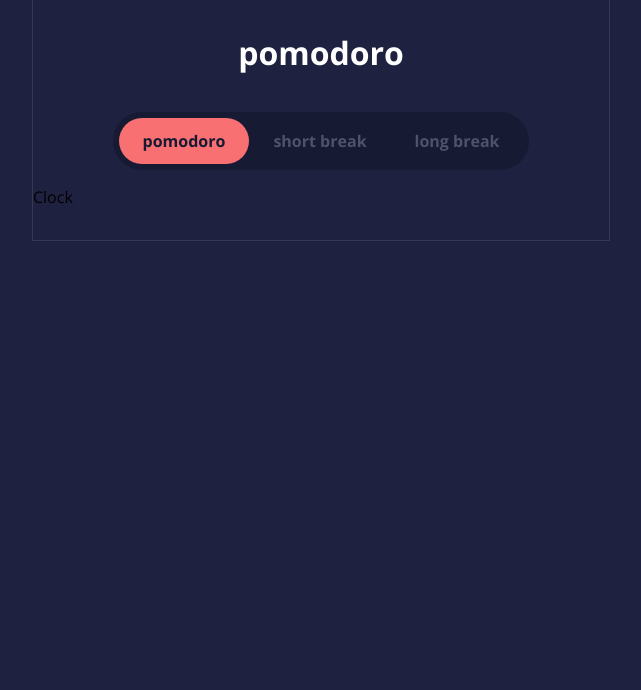
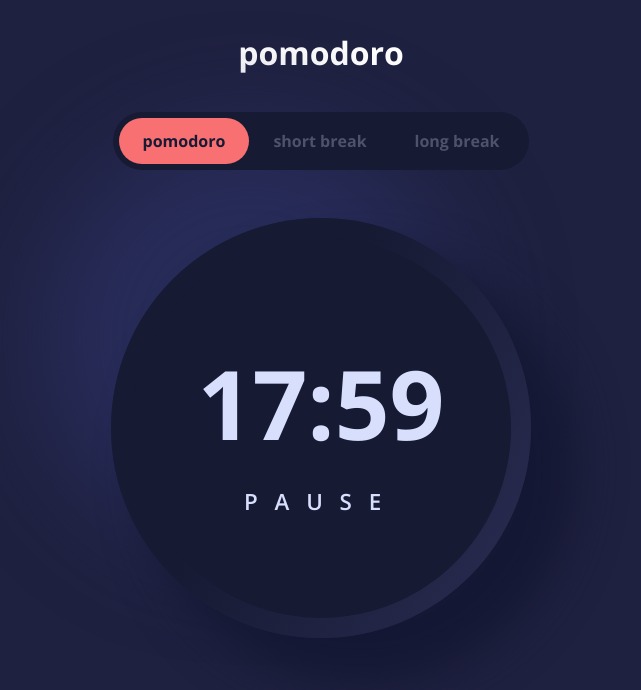
Before and after one commit to felipexperto/pomodoro, a React (Create React App) app in the folder ts-zth/: page / in a window 1280 px wide. Shown: the top 690 px of the page, without its empty margins (319-960 px from the left). Built offline with nearby package versions, Linux system fonts and the light colour scheme.

Commit message:
feat: Criado hook, components, feitas estilizações
[WIP] Bug de estado com gaugeCircleRadius

```diff
--- a/ts-zth/src/components/App/App.style.ts
+++ b/ts-zth/src/components/App/App.style.ts
@@ -9,7 +9,6 @@ export const MainTitle = styled.h1`
 export const Container = styled.div`
   margin: 0 auto;
   max-width: ${({ theme }) => theme.sizes.phone}px;
-  outline: 1px solid rgba(255,255,255,.1);
   padding-bottom: 2rem;
   padding-top: 2rem;
   width: 100%;
--- a/ts-zth/src/components/Clock/Clock.style.ts
+++ b/ts-zth/src/components/Clock/Clock.style.ts
@@ -1,5 +1,81 @@
-import styled from 'styled-components';
+import styled from 'styled-components/macro';
 
 export const ClockWrapper = styled.div`
+  align-items: center;
+  display: flex;
+  justify-content: center;
+  margin-top: 2rem;
+`;
+export const Frame = styled.div`
+  background: ${({ theme }) => theme.colors.darkPurple};
+  background: linear-gradient(120deg, rgba(22,26,51,1) 40%, rgba(42,45,82,1) 100%);
+  border-radius: 100rem;
+  box-shadow: 40px 40px 45px 7px #151834, -70px -90px 100px 1px #282c59, 5px 5px 15px 5px rgb(0 0 0 / 0%);
+  display: inline-block;
+  padding: 20px;
+`;
+export const Inside = styled.div`
+  align-items: center;
+  background-color: ${({ theme }) => theme.colors.darkPurple};
+  border-radius: 100rem;
+  display: flex;
+  height: 380px;
+  justify-content: center;
+  position: relative;
+  width: 380px;
+`;
+export const Content = styled.div`
+  position: relative;
+  text-align: center;
+  z-index: ${({ theme }) => theme.zIndex.clockContent};
+`;
+export const Time = styled.div`
+  color: ${({ theme }) => theme.colors.lightGray};
+  font-size: 6rem;
+  font-weight: ${({ theme }) => theme.fonts.weight.bolder};
+`;
+export const Button = styled.button`
+  appearance: none;
+  background-color: transparent;
+  border: 0;
+  color: ${({ theme }) => theme.colors.lightGray};
+  font-size: 1.4rem;
+  font-weight: ${({ theme }) => theme.fonts.weight.bold};
+  letter-spacing: 0.75em;
+  margin-top: 1rem;
+  text-transform: uppercase;
+`;
+export const Gauge = styled.div<{
+  circleDiameter: number,
+  percentualPassed: number,
+}>`
+  bottom: 0;
+  left: 0;
+  position: absolute;
+  right: 0;
+  top: 0;
+  z-index: ${({ theme }) => theme.zIndex.clockGauge};
+
+  & svg {
+    fill: transparent;
+    height: 100%;
+    stroke-width: 10px;
+    width: 100%;
+  }
+  & circle {
+    stroke: ${({ theme }) => theme.colors.salmon};
+    stroke-dasharray: calc(3.14 * ${({ circleDiameter }) => circleDiameter});
+    stroke-dashoffset: calc((3.14 * ${({ circleDiameter }) => circleDiameter}) * ${({ percentualPassed }) => percentualPassed});
+    stroke-linecap: round;
+    transition: 0.6s ease-out;
+  }
+
+
 
 `;
+
+/*
+  raio = 50;
+  diametro = 50 * 2;
+  circunferencia = π * d
+*/
--- a/ts-zth/src/components/Clock/Clock.tsx
+++ b/ts-zth/src/components/Clock/Clock.tsx
@@ -1,11 +1,51 @@
-import React from 'react';
+import React, { useEffect, useRef, useState } from 'react';
 
+import useWindowSize from '../../hooks/useWindowSize';
 import * as S from './Clock.style';
 
 function Clock(): JSX.Element {
+  const { width } = useWindowSize();
+  const gaugeRef = useRef<HTMLDivElement>(null);
+  const [gaugeCircleDiameter, setGaugeCircleDiameter] = useState<number>(0);
+  const [gaugeCircleRadius, setGaugeCircleRadius] = useState<number>(0);
+
+  useEffect(() => {
+    setTimeout(function() {
+      if ('current' in gaugeRef) {
+        const { current } = gaugeRef;
+        const gaugeWrapperWidth = current?.clientWidth;
+
+        if (gaugeWrapperWidth) {
+          setGaugeCircleDiameter(gaugeWrapperWidth - 32);
+          setGaugeCircleRadius(gaugeCircleDiameter / 2);
+        }
+      }
+    }, 3000)
+  }, [width]);
+
   return (
     <S.ClockWrapper>
-      Clock
+      <S.Frame>
+        <S.Inside>
+          <S.Content>
+            <S.Time>17:59</S.Time>
+            <S.Button>Pause</S.Button>
+          </S.Content>
+          <S.Gauge
+            circleDiameter={gaugeCircleDiameter}
+            percentualPassed={.10}
+            ref={gaugeRef}
+          >
+            { gaugeCircleRadius > 0 && (
+              <svg
+                version="1.1"
+                xmlns="http://www.w3.org/2000/svg">
+                <circle cx="50%" cy="50%" r={gaugeCircleRadius}/>
+              </svg>
+            )}
+          </S.Gauge>
+        </S.Inside>
+      </S.Frame>
     </S.ClockWrapper>
   );
 }
--- a/ts-zth/src/components/Tabs/Tabs.style.ts
+++ b/ts-zth/src/components/Tabs/Tabs.style.ts
@@ -4,6 +4,8 @@ export const TabsWrapper = styled.div`
   align-items: middle;
   display: flex;
   justify-content: center;
+  position: relative;
+  z-index: ${({ theme }) => theme.zIndex.tabs};
 `;
 
 export const Tabs = styled.ol<{positionOfActiveItem: number}>`
--- /dev/null
+++ b/ts-zth/src/hooks/useWindowSize/index.ts
@@ -0,0 +1,26 @@
+import { useState, useEffect } from 'react';
+
+const useWindowSize = () => {
+  const [width, setWidth] = useState<null | number>(window.innerWidth || null);
+  const [height, setHeight] = useState<null | number>(window.innerHeight || null);
+
+  useEffect(() => {
+    const handleWindowSize = () => {
+      setWidth(window.innerWidth);
+      setHeight(window.innerHeight);
+    };
+
+    window.addEventListener('resize', handleWindowSize);
+
+    return () => {
+      window.removeEventListener('resize', handleWindowSize);
+    };
+  }, []);
+
+  return {
+    width,
+    height,
+  };
+};
+
+export default useWindowSize;
--- a/ts-zth/src/styles/Themes/index.js
+++ b/ts-zth/src/styles/Themes/index.js
@@ -4,6 +4,7 @@ const colors = {
   darkPurple: '#161a33',
   salmon: '#f87071',
   gray: '#4e526a',
+  lightGray: '#d8dffd',
 };
 
 const fonts = {
@@ -25,7 +26,11 @@ export const sizes = {
   phone: 576,
 };
 
-const zIndex = {};
+const zIndex = {
+  tabs: 1,
+  clockContent: 2,
+  clockGauge: 1,
+};
 
 const shadows = {};
 
```
Also changed, not shown: 1 other file (tests, documents, lock files or other folders).
